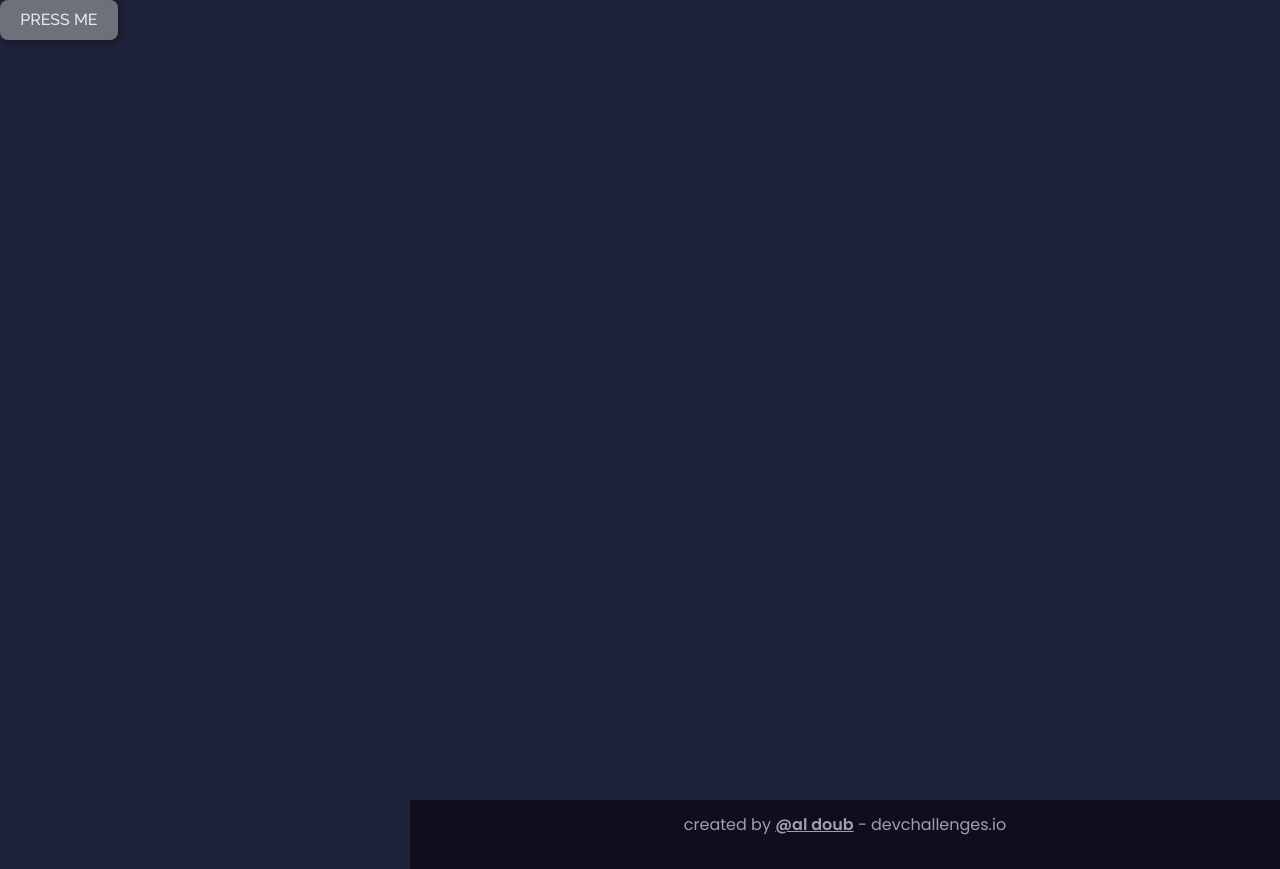
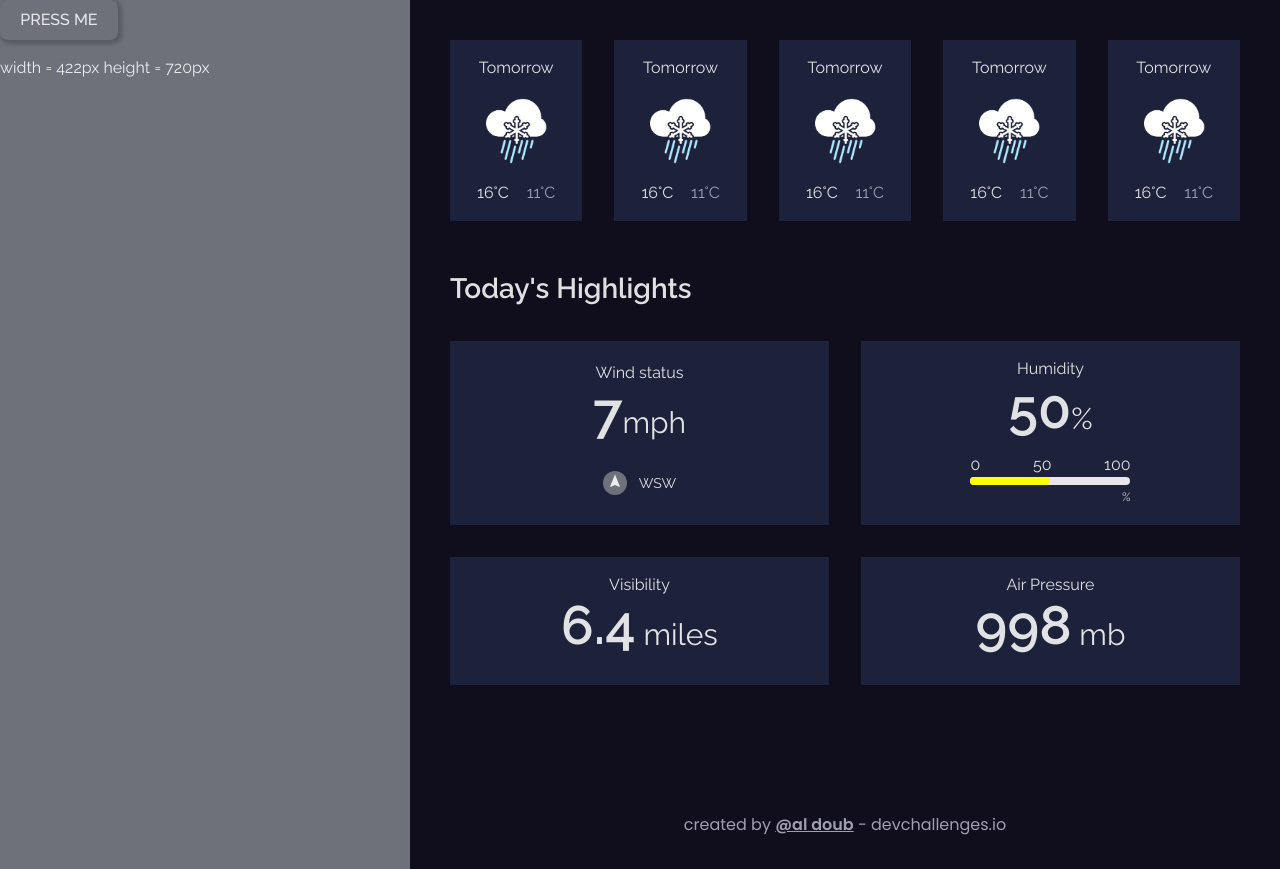
Before and after one commit to yuandere/weather-app, a React (Vite) app: page / in a window 1280 px wide. Both pictures are taken after a click on the button "Search for places". Built offline with nearby package versions, Linux system fonts and the light colour scheme.

Commit message:
drawer auto resize

```diff
--- a/src/App.jsx
+++ b/src/App.jsx
@@ -1,4 +1,4 @@
-import { useEffect, useState, useRef } from 'react';
+import { useEffect, useLayoutEffect, useState, useRef, createRef } from 'react';
 import tachyons from 'tachyons';
 import Sidebar from './components/Sidebar';
 import Forecast from './components/Forecast';
@@ -20,11 +20,13 @@ function App() {
 	});
 	const [weatherCond, setWeather] = useState('');
 	const [breakpoint, setBreakpoint] = useState('');
-	const [drawerVisible, setDrawer] = useState(false);
+	const [drawerState, setDrawerState] = useState(false);
 	const [windowSize, setWindowSize] = useState({
 		width: undefined,
 		height: undefined,
 	});
+
+	const parentRef =	useRef(null);
 
 	const handleResize = () => {
 		setWindowSize({
@@ -33,8 +35,26 @@ function App() {
 		});
 	};
 
+	const handleDrawer = () => {
+		let pHeight = parentRef.current.offsetHeight;
+		let pWidth = parentRef.current.offsetWidth;
+		document.documentElement.style.setProperty('--drawerHeight', `${pHeight}px`);
+		document.documentElement.style.setProperty('--drawerWidth', `${pWidth}px`);
+	};
+
 	useEffect(() => {
-		window.addEventListener('resize', handleResize);
+		fetch('./placeholder.json')
+			.then((resp) => resp.json())
+			.then((res) => {
+				setData(res);
+				setWeather(
+					utils({ ops: 'weatherCode', data: res.current_weather.weathercode })
+				);
+			});
+	}, []);
+
+	useEffect(() => {
+		window.addEventListener('resize',	handleResize);
 		handleResize();
 		if (0 < windowSize.width < 1024) {
 			setBreakpoint('notLg');
@@ -49,21 +69,16 @@ function App() {
 	}, [windowSize.width]);
 
 	useEffect(() => {
-		fetch('./placeholder.json')
-			.then((resp) => resp.json())
-			.then((res) => {
-				setData(res);
-				setWeather(
-					utils({ ops: 'weatherCode', data: res.current_weather.weathercode })
-				);
-			});
-	}, []);
+		window.addEventListener('resize', handleDrawer);
+		handleDrawer();
+		return () => window.removeEventListener('resize', handleDrawer);
+	}, [windowSize.width, windowSize.height, drawerState])
 
 	const toggleDrawer = () => {
-		if (drawerVisible === false) {
-			setDrawer(true);
+		if (drawerState === false) {
+			setDrawerState(true);
 		} else {
-			setDrawer(false);
+			setDrawerState(false);
 		}
 	};
 
@@ -74,13 +89,14 @@ function App() {
 				weatherCond={weatherCond.result}
 				source={weatherCond.source}
 				breakpoint={breakpoint}
-				drawerVisible={drawerVisible}
+				drawerState={drawerState}
 				toggleDrawer={toggleDrawer}
+				parentRef={parentRef}
 			></Sidebar>
 			{breakpoint === 'lg' || breakpoint === 'xl' ? (
 				<div className={styles.lgContainer}>
 					<Forecast data={data}></Forecast>
-					<Highlights data={data} breakpoint={breakpoint}></Highlights>
+					<Highlights data={data}></Highlights>
 					<footer className="tc pv3 ma0">
 						<p>
 							created by <span>@al doub</span> - devchallenges.io
--- a/src/components/Search.jsx
+++ b/src/components/Search.jsx
@@ -1,11 +1,13 @@
 import classNames from 'classnames'
 import styles from '../styles/Search.module.css'
 
-const Search = ({ drawerVisible, toggleDrawer }) => {
-
+const Search = ({ drawerState, toggleDrawer }) => {
+  let w = document.documentElement.style.getPropertyValue('--drawerWidth');
+  let h = document.documentElement.style.getPropertyValue('--drawerHeight');
   return (
-    <div className={drawerVisible ? classNames(styles.drawer, styles.drawerShow) : styles.drawer}>
+    <div className={drawerState ? classNames(styles.drawer, styles.drawerShow) : styles.drawer}>
       <button onClick={() => toggleDrawer()}>PRESS ME</button>
+      <p>width = {w} height = {h}</p>
     </div>
   )
 }
--- a/src/components/Sidebar.jsx
+++ b/src/components/Sidebar.jsx
@@ -9,17 +9,19 @@ const Sidebar = ({
 	weatherCond,
 	source,
 	breakpoint,
-	drawerVisible,
+	drawerState,
 	toggleDrawer,
+	parentRef
 }) => {
 	const sourceLocation = `../../${source}.png`;
 	const temp = Math.floor(data.current_weather.temperature);
 	return (
 		<div
 			className={breakpoint === 'xl' ? styles.containerxl : styles.container}
+			ref={parentRef}
 		>
 			<Search
-				drawerVisible={drawerVisible}
+				drawerState={drawerState}
 				toggleDrawer={toggleDrawer}
 			></Search>
 			<div className={styles.background}>
--- a/src/index.css
+++ b/src/index.css
@@ -24,6 +24,9 @@
   --graybox: #6E707A;
   --background: #1E213A;
   --backgrounddark: #100E1D;
+
+  --drawerHeight: 100%;
+  --drawerWidth: 100%;
 }
 
 .primary { color: var(--primary)}
--- a/src/styles/Search.module.css
+++ b/src/styles/Search.module.css
@@ -1,18 +1,14 @@
 .drawer {
   position: absolute;
   display: none;
-  background: var(--background);
+  background: var(--graybox);
   z-index: 4;
   left: 0;
   top: 0;
-  height: 100%;
-  width: 100%;
-  opacity: 0%;
-  transition: all ease-in-out 2s;
+  height: var(--drawerHeight);
+  width: var(--drawerWidth);
 }
 
 .drawerShow {
   display: initial;
-
-  opacity: 100%;
 }
```
